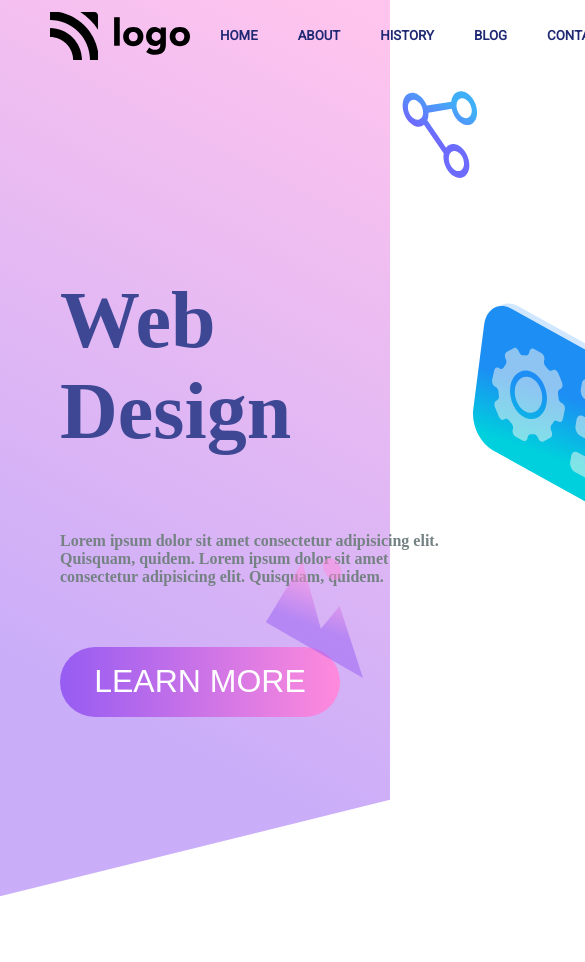
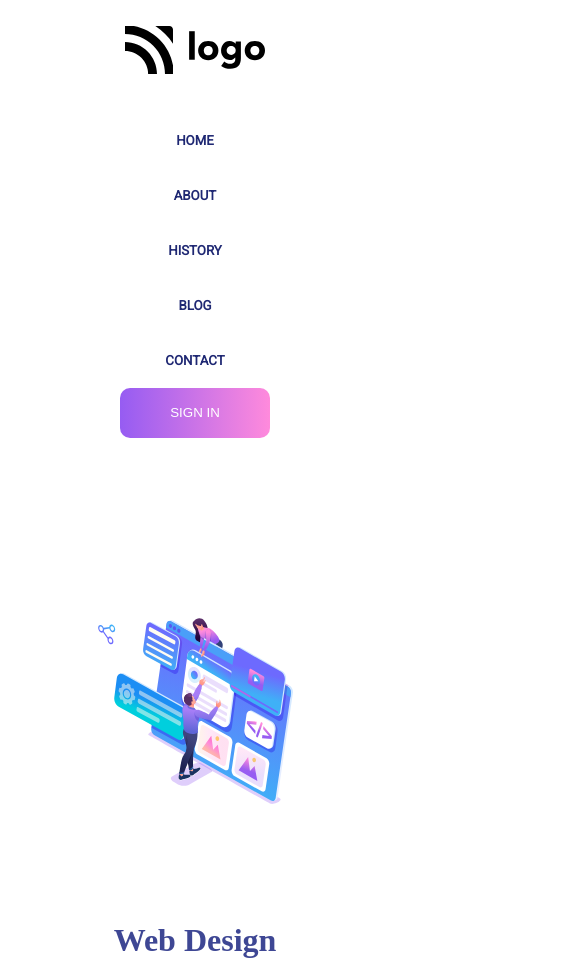
Before and after one commit to mfaizk/web-design-landing-page-8, a website: page index.html in a window 390 px wide. Shown: the top 962 px of the page, 585 px wide, since content can reach past the window. Before the commit the page ends 917 px from the top, so only its background shows below. Drawn offline with Linux system fonts and the light colour scheme.

Commit message:
responsiveness added

```diff
--- a/css/index.css
+++ b/css/index.css
@@ -1,45 +1,44 @@
-*{
+* {
   margin-left: 10px;
 }
 
-
-nav{
+nav {
   display: flex;
   flex-direction: row;
   justify-content: space-between;
   align-items: center;
-
-
 }
 
-.nav-items{
+.nav-items {
+  width: 60vw;
+  display: flex;
+  flex-direction: row;
+  /* background-color: magenta; */
+  align-items: center;
+  justify-content: center;
+}
+
+.nav-item {
+  margin: 20px;
+  color: #1f2873;
+  font-family: "Roboto";
+}
+.signin-btn {
+  color: #fff;
+  background: linear-gradient(90deg, #965cf2, #ff8adc);
+  border: none;
+  border-radius: 10px;
+  width: 100px;
+  height: 30px;
+  margin-left: auto;
+}
+
+.intro-section {
   display: flex;
   flex-direction: row;
 }
 
-.nav-item{
-    margin: 20px;
-    color: #1f2873;
-    font-family: "Roboto";
-
-}
-.signin-btn{
-    margin-right: 200px;
-    color: #fff;
-    background: linear-gradient(90deg, #965cf2, #ff8adc);
-    border: none;
-    border-radius: 10px;
-    width: 80px;
-    height: 20px;
-}
-
-
-.intro-section{
-    display: flex;
-    flex-direction: row;
-}
-
-.left-section{
+.left-section {
   display: flex;
   width: 50vw;
   justify-content: center;
@@ -47,20 +46,17 @@ nav{
   flex-direction: column;
 }
 
-
-.left-section h1{
-
+.left-section h1 {
   color: #3e4794;
   font-size: 5rem;
-
 }
 
-.left-section h4{
+.left-section h4 {
   width: 400px;
   color: #758283;
 }
 
-.learn-more-btn{
+.learn-more-btn {
   margin-top: 40px;
   height: 70px;
   width: 280px;
@@ -71,7 +67,7 @@ nav{
   background: linear-gradient(90deg, #965cf2, #ff8adc);
 }
 
-.imgs-div{
+.imgs-div {
   /* background-color: pink; */
   display: flex;
   flex-direction: row;
@@ -79,19 +75,148 @@ nav{
   align-items: center;
 }
 
-.backcover{
+.backcover {
   position: absolute;
   z-index: -1;
   right: 0;
   top: 0;
 }
-.vector-img{
+.vector-img {
   position: relative;
   top: 150px;
 }
 
-.vector-dot{
+.vector-dot {
   position: relative;
   top: 100px;
   right: 50px;
 }
+
+@media screen and (max-width: 1476px) and (min-width: 916px) {
+  * {
+    margin-left: 0px;
+  }
+  [alt="intro-img"] {
+    height: 500px;
+  }
+  .backcover img {
+    height: 80vh;
+  }
+  .imgs-div {
+    /* background-color: pink; */
+    display: flex;
+    flex-direction: row;
+    justify-content: center;
+    align-items: center;
+  }
+  .vector-img {
+    display: none;
+  }
+
+  .vector-dot {
+    display: none;
+  }
+}
+
+@media screen and (max-width: 916px) {
+  * {
+    margin-left: 0px;
+    padding: 0;
+    margin: 0;
+  }
+
+  nav {
+    display: flex;
+    flex-direction: column;
+    justify-content: center;
+    align-items: center;
+    /* background-color: orange; */
+    height: 500px;
+    width: 100vw;
+  }
+
+  .nav-items {
+    display: flex;
+    flex-direction: column;
+    /* background-color: magenta; */
+    justify-content: center;
+    align-items: center;
+    height: 400px;
+  }
+
+  .nav-item {
+    margin: 20px;
+    color: #1f2873;
+    font-family: "Roboto";
+  }
+  .signin-btn {
+    color: #fff;
+    background: linear-gradient(90deg, #965cf2, #ff8adc);
+    border: none;
+    border-radius: 10px;
+    width: 150px;
+    height: 50px;
+    margin-left: 0px;
+  }
+
+  .intro-section {
+    display: flex;
+    flex-direction: column-reverse;
+  }
+
+  .left-section {
+    display: flex;
+    width: 100vw;
+    /* background-color: blue; */
+    justify-content: center;
+    align-items: center;
+    flex-direction: column;
+  }
+
+  .left-section h1 {
+    color: #3e4794;
+    font-size: 2rem;
+  }
+
+  .left-section h4 {
+    width: 50vw;
+    color: #758283;
+    font-size: 1rem;
+    margin-top: 10px;
+  }
+
+  .learn-more-btn {
+    margin-top: 40px;
+    height: 50px;
+    width: 150px;
+    border: none;
+    border-radius: 50px;
+    margin-bottom: 10px;
+    font-size: 1rem;
+    color: #fff;
+    background: linear-gradient(90deg, #965cf2, #ff8adc);
+  }
+
+  .imgs-div {
+    /* background-color: pink; */
+    display: flex;
+    flex-direction: row;
+    justify-content: center;
+    align-items: center;
+  }
+
+  [alt="intro-img"] {
+    height: 50vh;
+    width: 50vw;
+  }
+  .backcover {
+    display: none;
+  }
+  .vector-img {
+    display: none;
+  }
+
+  .vector-dot {
+    display: none;
+  }
+}
--- a/index.html
+++ b/index.html
@@ -23,8 +23,9 @@
           <h5 class="nav-item">HISTORY</h5>
           <h5 class="nav-item">BLOG</h5>
           <h5 class="nav-item">CONTACT</h5>
+
+          <button class="signin-btn">SIGN IN</button>
         </div>
-        <button class="signin-btn">SIGN IN</button>
       </nav>
       <div class="intro-section">
         <div class="left-section">
@@ -37,7 +38,9 @@
           <button class="learn-more-btn">LEARN MORE</button>
         </div>
         <div class="imgs-div">
-          <div class="backcover"><img src="./images/backcover.svg" alt="" srcset=""></div>
+          <div class="backcover">
+            <img src="./images/backcover.svg" alt="" srcset="" />
+          </div>
           <img src="./images/vector.svg" alt="vector-img" class="vector-img" />
           <img
             src="./images/vector-dot.svg"
```
Lines whose indentation alone changed are shown as unchanged.
